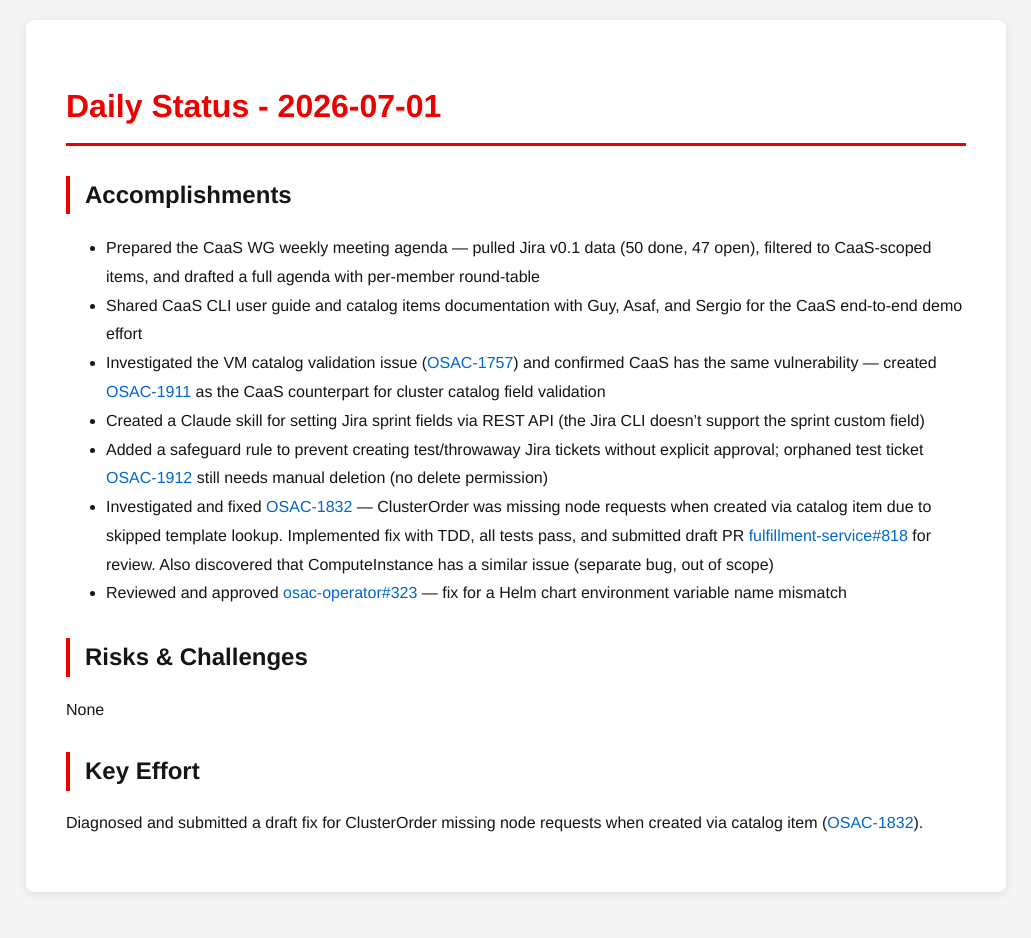
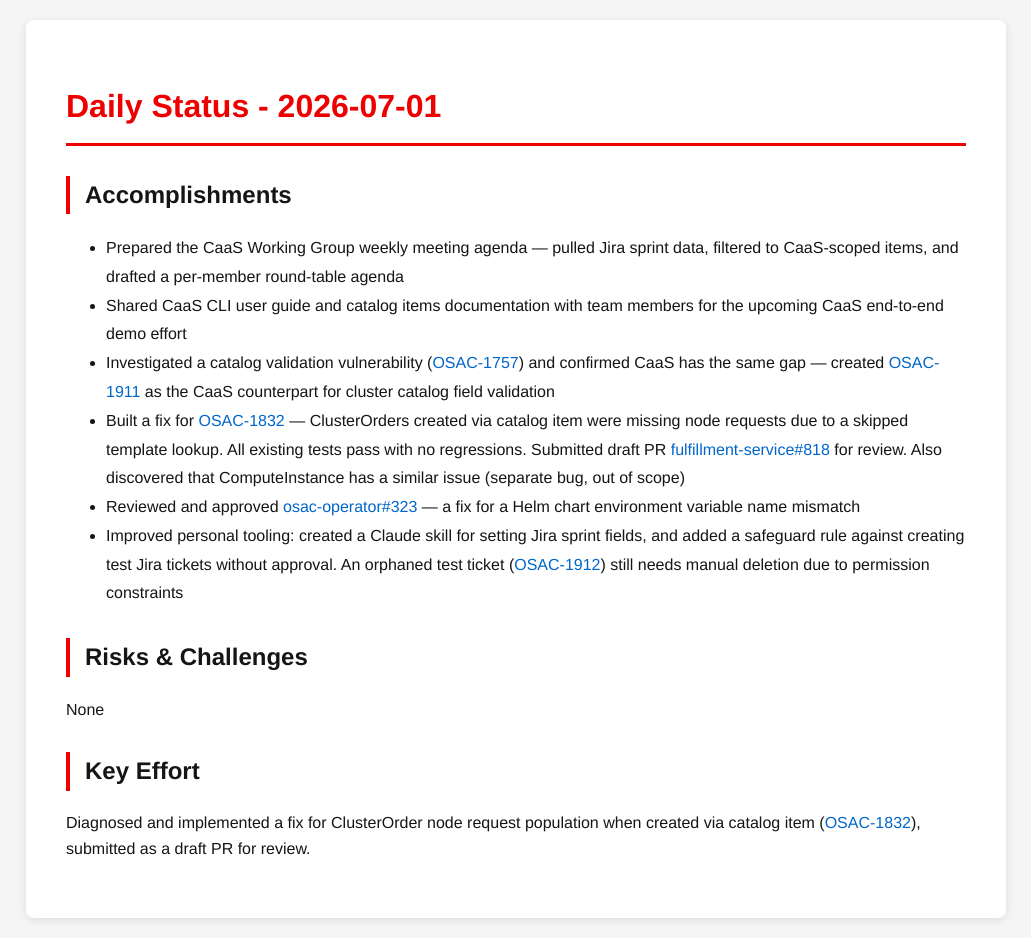
Before and after one commit to tzvatot/daily-status, a Jekyll site: the page built from 2026-07-01.md, in a window 1280 px wide. Shown: the whole page, without its empty margins (124-1155 px from the left). Built offline with Jekyll 4.4.1, drawn with Linux system fonts in a browser that asks for light colours; before the commit the page ends 912 px from its top, so only the background shows below that.

Commit message:
Daily status update - 2026-07-01

```diff
--- a/2026-07-01.md
+++ b/2026-07-01.md
@@ -7,16 +7,15 @@ date: 2026-07-01
 # Daily Status - 2026-07-01
 
 ## Accomplishments
-- Prepared the CaaS WG weekly meeting agenda — pulled Jira v0.1 data (50 done, 47 open), filtered to CaaS-scoped items, and drafted a full agenda with per-member round-table
-- Shared CaaS CLI user guide and catalog items documentation with Guy, Asaf, and Sergio for the CaaS end-to-end demo effort
-- Investigated the VM catalog validation issue ([OSAC-1757](https://redhat.atlassian.net/browse/OSAC-1757)) and confirmed CaaS has the same vulnerability — created [OSAC-1911](https://redhat.atlassian.net/browse/OSAC-1911) as the CaaS counterpart for cluster catalog field validation
-- Created a Claude skill for setting Jira sprint fields via REST API (the Jira CLI doesn't support the sprint custom field)
-- Added a safeguard rule to prevent creating test/throwaway Jira tickets without explicit approval; orphaned test ticket [OSAC-1912](https://redhat.atlassian.net/browse/OSAC-1912) still needs manual deletion (no delete permission)
-- Investigated and fixed [OSAC-1832](https://redhat.atlassian.net/browse/OSAC-1832) — ClusterOrder was missing node requests when created via catalog item due to skipped template lookup. Implemented fix with TDD, all tests pass, and submitted draft PR [fulfillment-service#818](https://github.com/osac-project/fulfillment-service/pull/818) for review. Also discovered that ComputeInstance has a similar issue (separate bug, out of scope)
-- Reviewed and approved [osac-operator#323](https://github.com/osac-project/osac-operator/pull/323) — fix for a Helm chart environment variable name mismatch
+- Prepared the CaaS Working Group weekly meeting agenda — pulled Jira sprint data, filtered to CaaS-scoped items, and drafted a per-member round-table agenda
+- Shared CaaS CLI user guide and catalog items documentation with team members for the upcoming CaaS end-to-end demo effort
+- Investigated a catalog validation vulnerability ([OSAC-1757](https://redhat.atlassian.net/browse/OSAC-1757)) and confirmed CaaS has the same gap — created [OSAC-1911](https://redhat.atlassian.net/browse/OSAC-1911) as the CaaS counterpart for cluster catalog field validation
+- Built a fix for [OSAC-1832](https://redhat.atlassian.net/browse/OSAC-1832) — ClusterOrders created via catalog item were missing node requests due to a skipped template lookup. All existing tests pass with no regressions. Submitted draft PR [fulfillment-service#818](https://github.com/osac-project/fulfillment-service/pull/818) for review. Also discovered that ComputeInstance has a similar issue (separate bug, out of scope)
+- Reviewed and approved [osac-operator#323](https://github.com/osac-project/osac-operator/pull/323) — a fix for a Helm chart environment variable name mismatch
+- Improved personal tooling: created a Claude skill for setting Jira sprint fields, and added a safeguard rule against creating test Jira tickets without approval. An orphaned test ticket ([OSAC-1912](https://redhat.atlassian.net/browse/OSAC-1912)) still needs manual deletion due to permission constraints
 
 ## Risks & Challenges
 None
 
 ## Key Effort
-Diagnosed and submitted a draft fix for ClusterOrder missing node requests when created via catalog item ([OSAC-1832](https://redhat.atlassian.net/browse/OSAC-1832)).
+Diagnosed and implemented a fix for ClusterOrder node request population when created via catalog item ([OSAC-1832](https://redhat.atlassian.net/browse/OSAC-1832)), submitted as a draft PR for review.
```
